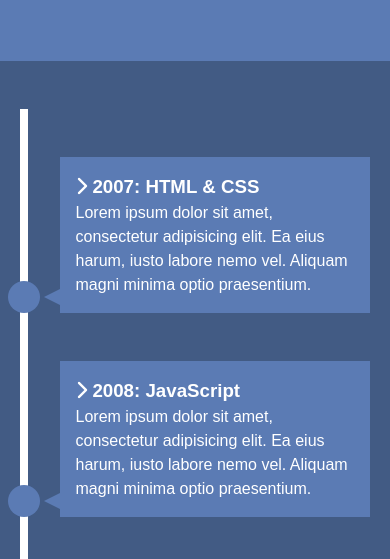
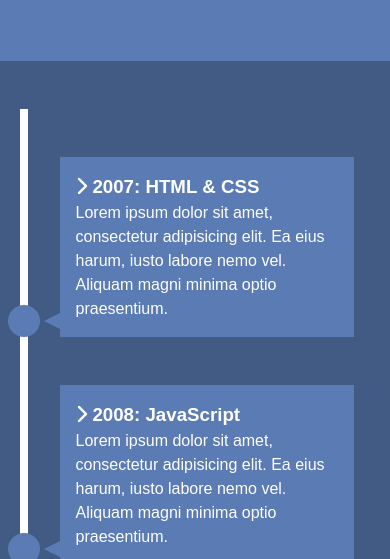
Before and after one commit to hzau-kuo-jiang/modern_html_css_follow, a plain HTML site: page l10/knowledge_resume/index.html in a window 390 px wide. Shown: the part 291-850 px from the top of the page. Drawn offline with Linux system fonts and the light colour scheme.

Commit message:
完成 mmodern_html_css_follow 10

```diff
--- a/l10/knowledge_resume/style.css
+++ b/l10/knowledge_resume/style.css
@@ -158,7 +158,7 @@ li.show:nth-child(even) > div {
 	}
 
 	li > div {
-		max-width: calc(100vw - 5rem);
+		max-width: calc(100vw - 6rem);
 	}
 
 	li:nth-child(even)::before {
```
